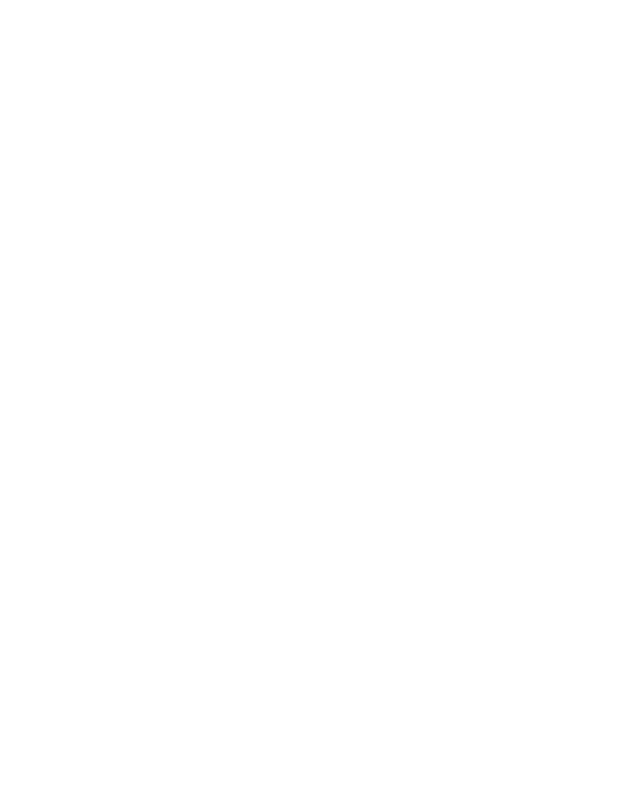
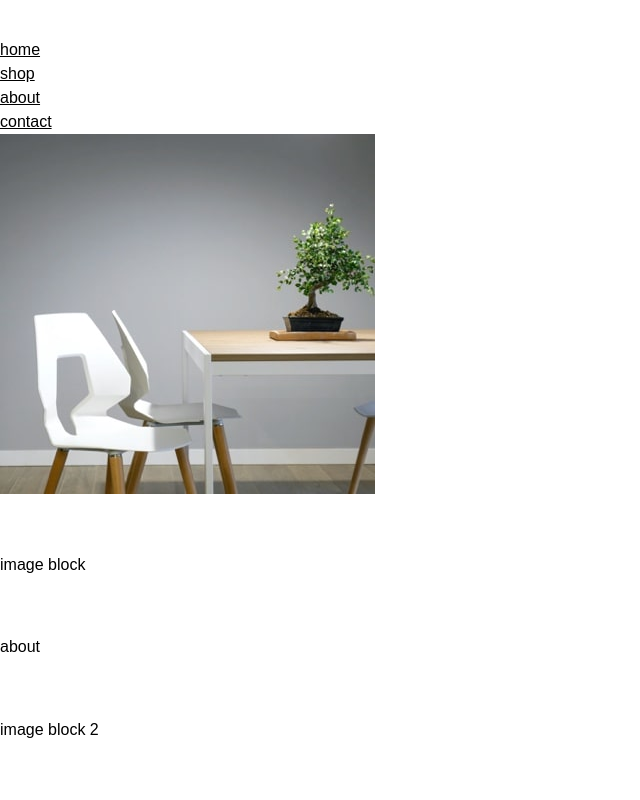
Before and after one commit to Tejiri-A/room-homepage, a website built with Vite: page index.html in a window 1280 px wide. Shown: the whole page, without its empty margins (0-640 px from the left). Built offline with nearby package versions, Linux system fonts and the light colour scheme; files whose address does not match are found by name.

Commit message:
feat: Add initial homepage HTML structure and foundational SCSS setup including a CSS reset.

```diff
--- a/index.html
+++ b/index.html
@@ -2,12 +2,54 @@
 <html lang="en">
   <head>
     <meta charset="UTF-8" />
-    <link rel="icon" type="image/png" sizes="32x32" href="/favicon-32x32.png">
+    <link rel="icon" type="image/png" sizes="32x32" href="/favicon-32x32.png" />
     <meta name="viewport" content="width=device-width, initial-scale=1.0" />
     <title>Frontend Mentor | Room homepage</title>
     <script defer type="module" src="/src/main.js"></script>
   </head>
   <body>
-    <div id="app"></div>
+    <main>
+      <section class="hero">
+        <div class="hero__main">
+          <header class="header">
+            <!-- mobile-only -->
+            <button type="button" aria-label="open menu">
+              <img src="/icon-hamburger.svg" alt="" width="20" height="14" />
+            </button>
+
+            <div class="header__logo-container">
+              <img src="/logo.svg" alt="room logo" />
+            </div>
+            <nav class="nav">
+              <ul class="nav__links">
+                <li class="nav__link"><a href="#">home</a></li>
+                <li class="nav__link"><a href="#shop">shop</a></li>
+                <li class="nav__link"><a href="#about">about</a></li>
+                <li class="nav__link"><a href="#contact">contact</a></li>
+              </ul>
+            </nav>
+          </header>
+
+          <div class="hero__image-container">
+            <picture>
+              <source
+                media="(min-width: 1440px)"
+                srcset="/desktop-image-hero-1.jpg"
+              />
+              <img
+                src="/mobile-image-hero-1.jpg"
+                alt=""
+                width="375"
+                height="360"
+              />
+            </picture>
+          </div>
+        </div>
+        <div class="hero__text-content"></div>
+      </section>
+      <section class="image-block">image block</section>
+      <section class="about">about</section>
+      <section class="image-block image-block--2">image block 2</section>
+    </main>
   </body>
 </html>
--- a/package.json
+++ b/package.json
@@ -4,7 +4,7 @@
   "private": true,
   "type": "module",
   "scripts": {
-    "dev": "vite",
+    "dev": "vite --host",
     "build": "vite build",
     "preview": "vite preview"
   },
--- a/src/styles/base/_reset.scss
+++ b/src/styles/base/_reset.scss
@@ -58,3 +58,9 @@
 :target {
   scroll-margin-block: 5ex;
 }
+
+// Remove default button styles
+button{
+    border: none;
+    background: transparent;
+}
--- a/src/styles/main.scss
+++ b/src/styles/main.scss
@@ -1,2 +1,3 @@
 @use "abstracts";
 @use "base";
+@use "pages";
--- /dev/null
+++ b/src/styles/pages/_home.scss
@@ -0,0 +1,4 @@
+main{
+    min-height: 100vh;
+    display: grid;
+}
--- /dev/null
+++ b/src/styles/pages/index.scss
@@ -0,0 +1 @@
+@forward "home";
```
